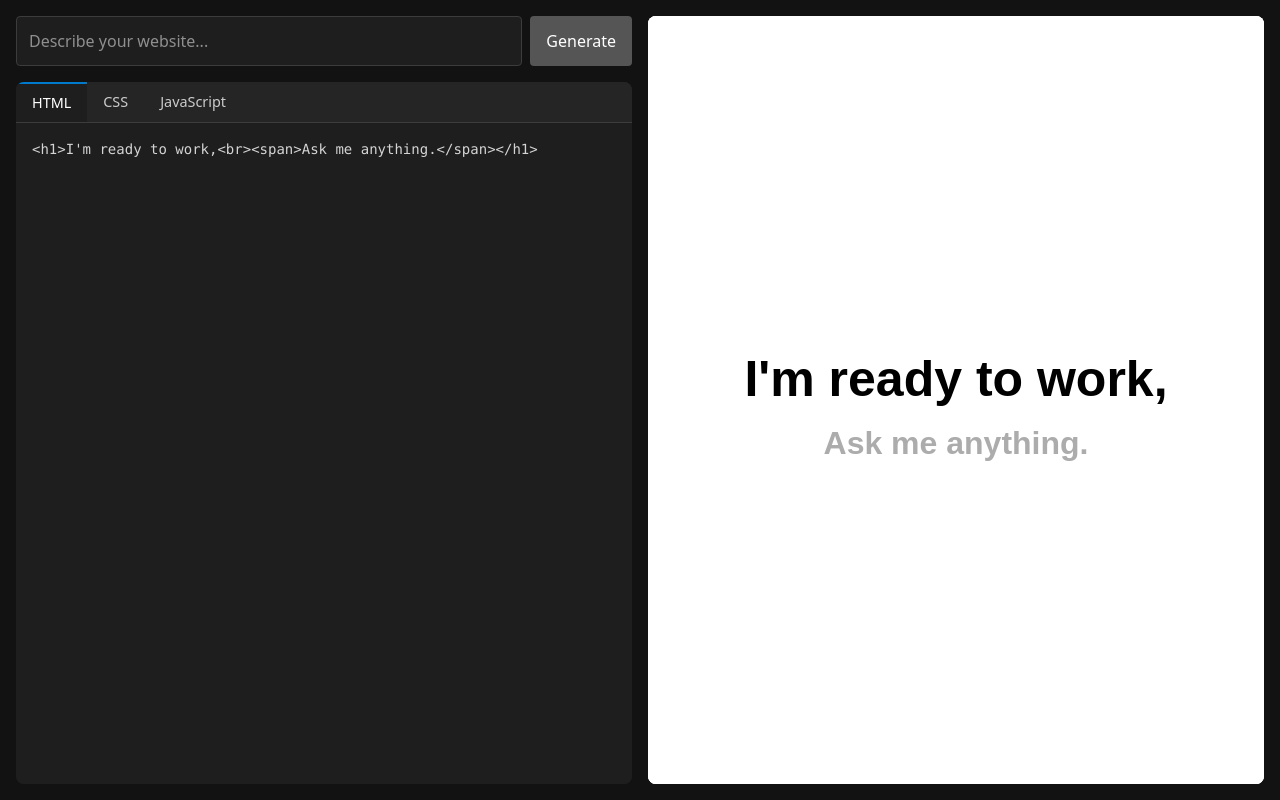
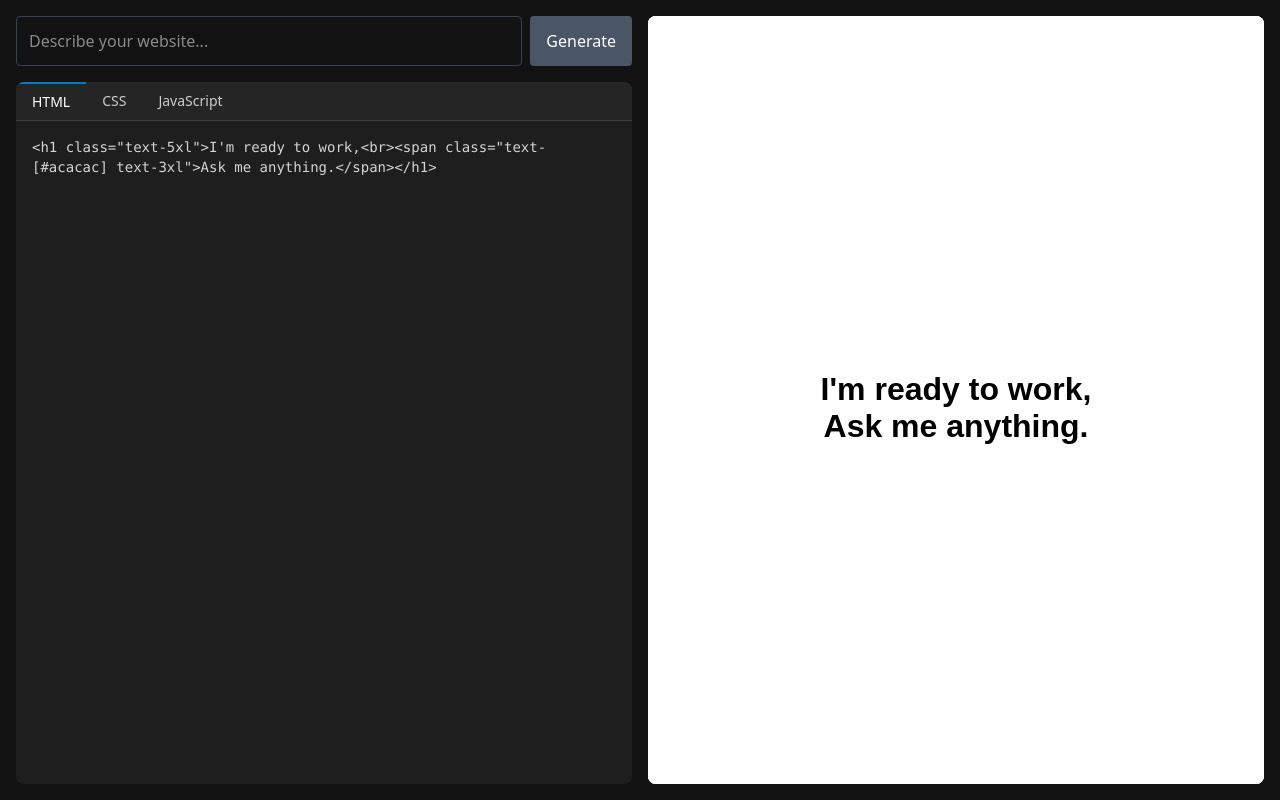
Before and after one commit to eramax/app-builder, a SvelteKit app: page / in a window 1280 px wide. Built offline with nearby package versions, Linux system fonts and the light colour scheme.

Commit message:
fix styling

```diff
--- a/src/App.svelte
+++ b/src/App.svelte
@@ -11,56 +11,17 @@
   });
 </script>
 
-<div class="app">
-  <div class="layout">
-    <div class="left-panel">
+<div class="h-screen flex flex-col">
+  <div class="grid grid-cols-2 gap-4 flex-grow h-full p-4">
+    <div class="flex flex-col gap-4 h-full">
       <Prompt />
-      <div class="editor-container">
+      <div class="bg-[#1e1e1e] rounded-lg flex flex-col flex-grow overflow-hidden">
         <Navigation />
         <Editor />
       </div>
     </div>
-    <div class="preview-container">
+    <div class="bg-white rounded-lg overflow-hidden">
       <Preview />
     </div>
   </div>
 </div>
-
-<style>
-  .app {
-    height: 100vh;
-    display: flex;
-    flex-direction: column;
-  }
-
-  .layout {
-    display: grid;
-    grid-template-columns: 1fr 1fr;
-    gap: 1rem;
-    flex-grow: 1;
-    height: 100%;
-    padding: 1rem;
-  }
-
-  .left-panel {
-    display: flex;
-    flex-direction: column;
-    gap: 1rem;
-    height: 100%;
-  }
-
-  .editor-container {
-    background-color: #1e1e1e;
-    border-radius: 8px;
-    display: flex;
-    flex-direction: column;
-    flex-grow: 1;
-    overflow: hidden;
-  }
-
-  .preview-container {
-    background-color: white;
-    border-radius: 8px;
-    overflow: hidden;
-  }
-</style>
--- a/src/app.css
+++ b/src/app.css
@@ -1,4 +1,5 @@
 @import "tailwindcss";
+
 /* Root styles */
 :root {
   font-family: system-ui, -apple-system, sans-serif;
@@ -10,37 +11,3 @@ body {
   margin: 0;
   min-height: 100vh;
 }
-
-/* Editor styling */
-.line-numbers {
-  color: #6b7280;
-  text-align: right;
-  padding-right: 1rem;
-  user-select: none;
-  font-family: monospace;
-}
-
-.code-editor {
-  font-family: monospace;
-  background-color: #1a1a1a;
-  color: white;
-  padding: 1rem;
-  overflow: auto;
-  height: 100%;
-  tab-size: 2;
-}
-
-.preview-panel {
-  background-color: white;
-  border-radius: 0.375rem;
-  overflow: hidden;
-  box-shadow: 0 4px 6px -1px rgba(0, 0, 0, 0.1);
-  height: calc(100% - 2rem);
-}
-
-/* Syntax highlighting classes */
-.token-tag { color: #60a5fa; }
-.token-attribute { color: #fbbf24; }
-.token-string { color: #34d399; }
-.token-comment { color: #6b7280; }
-.token-keyword { color: #c084fc; }
--- a/src/components/Editor.svelte
+++ b/src/components/Editor.svelte
@@ -12,22 +12,7 @@
 
 <textarea
   bind:value={siteStore.files[siteStore.activeFile]}
-  class="editor"
+  class="w-full h-full bg-[#1e1e1e] text-[#d4d4d4] font-mono text-sm p-4 border-none resize-none outline-none"
   placeholder="Enter your code here..."
   bind:this={editor}
 ></textarea>
-
-<style>
-  .editor {
-    width: 100%;
-    height: 100%;
-    background-color: #1e1e1e;
-    color: #d4d4d4;
-    font-family: 'Consolas', 'Courier New', monospace;
-    font-size: 14px;
-    padding: 1rem;
-    border: none;
-    resize: none;
-    outline: none;
-  }
-</style>
--- a/src/components/Navigation.svelte
+++ b/src/components/Navigation.svelte
@@ -8,41 +8,13 @@
   };
 </script>
 
-<div class="navigation">
+<div class="flex bg-[#252526] border-b border-[#3c3c3c]">
   {#each Object.keys(siteStore.files) as file}
     <button
-      class="tab"
-      class:active={file === siteStore.activeFile}
+      class="py-2 px-4 bg-transparent border-0 text-[#cccccc] cursor-pointer text-sm hover:bg-[#2d2d2d] {file === siteStore.activeFile ? 'bg-[#1e1e1e] border-t-2 border-t-[#007acc] text-white' : ''}"
       onclick={() => siteStore.activeFile = file}
     >
       {fileTypes[file]}
     </button>
   {/each}
 </div>
-
-<style>
-  .navigation {
-    display: flex;
-    background-color: #252526;
-    border-bottom: 1px solid #3c3c3c;
-  }
-
-  .tab {
-    padding: 0.5rem 1rem;
-    background-color: transparent;
-    border: none;
-    color: #cccccc;
-    cursor: pointer;
-    font-size: 0.9rem;
-  }
-
-  .tab:hover {
-    background-color: #2d2d2d;
-  }
-
-  .tab.active {
-    background-color: #1e1e1e;
-    border-top: 2px solid #007acc;
-    color: #ffffff;
-  }
-</style>
--- a/src/components/Preview.svelte
+++ b/src/components/Preview.svelte
@@ -2,20 +2,6 @@
   import { siteStore } from "$lib/store.svelte";
 </script>
 
-<div class="preview">
-  <iframe title="Preview" srcdoc={siteStore.preview} sandbox="allow-scripts allow-popups"></iframe>
+<div class="w-full h-full">
+  <iframe title="Preview" srcdoc={siteStore.preview} sandbox="allow-scripts allow-popups" class="w-full h-full border-none bg-white"></iframe>
 </div>
-
-<style>
-  .preview {
-    width: 100%;
-    height: 100%;
-  }
-
-  iframe {
-    width: 100%;
-    height: 100%;
-    border: none;
-    background-color: white;
-  }
-</style>
--- a/src/components/Prompt.svelte
+++ b/src/components/Prompt.svelte
@@ -26,57 +26,21 @@
   }
 </script>
 
-<div class="prompt-container">
-  <form on:submit|preventDefault={handleSubmit} class="prompt-form">
+<div class="w-full">
+  <form on:submit|preventDefault={handleSubmit} class="flex gap-2">
     <input
       type="text"
       placeholder="Describe your website..."
       bind:value={siteStore.userPrompt}
       disabled={siteStore.isStreaming}
+      class="flex-grow p-3 border border-gray-700 rounded bg-app-gray text-white text-base"
     />
-    <button type="submit" disabled={siteStore.isStreaming || !siteStore.userPrompt.trim()}>
+    <button
+      type="submit"
+      disabled={siteStore.isStreaming || !siteStore.userPrompt.trim()}
+      class="px-4 py-3 bg-app-blue text-white border-none rounded text-base cursor-pointer transition-colors hover:bg-blue-500 disabled:bg-gray-600 disabled:cursor-not-allowed"
+    >
       {siteStore.isStreaming ? 'Generating...' : 'Generate'}
     </button>
   </form>
 </div>
-
-<style>
-  .prompt-container {
-    width: 100%;
-  }
-
-  .prompt-form {
-    display: flex;
-    gap: 0.5rem;
-  }
-
-  input {
-    flex-grow: 1;
-    padding: 0.75rem;
-    border: 1px solid #3c3c3c;
-    border-radius: 4px;
-    background-color: #1e1e1e;
-    color: #ffffff;
-    font-size: 1rem;
-  }
-
-  button {
-    padding: 0.75rem 1rem;
-    background-color: #007acc;
-    color: white;
-    border: none;
-    border-radius: 4px;
-    font-size: 1rem;
-    cursor: pointer;
-    transition: background-color 0.2s;
-  }
-
-  button:hover:not(:disabled) {
-    background-color: #0098ff;
-  }
-
-  button:disabled {
-    background-color: #555555;
-    cursor: not-allowed;
-  }
-</style>
--- a/src/routes/+page.svelte
+++ b/src/routes/+page.svelte
@@ -11,56 +11,17 @@
     });
   </script>
 
-  <div class="app">
-    <div class="layout">
-      <div class="left-panel">
+  <div class="h-screen flex flex-col">
+    <div class="grid grid-cols-2 gap-4 flex-grow h-full p-4">
+      <div class="flex flex-col gap-4 h-full">
         <Prompt />
-        <div class="editor-container">
+        <div class="bg-[#1e1e1e] rounded-lg flex flex-col flex-grow overflow-hidden">
           <Navigation />
           <Editor />
         </div>
       </div>
-      <div class="preview-container">
+      <div class="bg-white rounded-lg overflow-hidden">
         <Preview />
       </div>
     </div>
   </div>
-
-  <style>
-    .app {
-      height: 100vh;
-      display: flex;
-      flex-direction: column;
-    }
-
-    .layout {
-      display: grid;
-      grid-template-columns: 1fr 1fr;
-      gap: 1rem;
-      flex-grow: 1;
-      height: 100%;
-      padding: 1rem;
-    }
-
-    .left-panel {
-      display: flex;
-      flex-direction: column;
-      gap: 1rem;
-      height: 100%;
-    }
-
-    .editor-container {
-      background-color: #1e1e1e;
-      border-radius: 8px;
-      display: flex;
-      flex-direction: column;
-      flex-grow: 1;
-      overflow: hidden;
-    }
-
-    .preview-container {
-      background-color: white;
-      border-radius: 8px;
-      overflow: hidden;
-    }
-  </style>
--- a/static/demo/app.css
+++ b/static/demo/app.css
@@ -1,3 +1,4 @@
+/* Most styles have been converted to Tailwind classes in the HTML */
 body {
     display: flex;
     justify-content: center;
@@ -15,15 +16,6 @@ body {
     transform: rotate(30deg);
 }
 
-h1 {
-    font-size: 50px;
-}
-
-h1 span {
-    color: #acacac;
-    font-size: 32px;
-}
-
 @media screen and (max-width: 640px) {
     .arrow {
         top: 12px;
--- a/static/demo/app.js
+++ b/static/demo/app.js
@@ -1 +1,4 @@
-//console.log("app loaded in preview mode");
+// Simple animation for demo
+document.addEventListener('DOMContentLoaded', () => {
+  console.log("Demo site loaded with Tailwind CSS");
+});
--- a/static/demo/index.html
+++ b/static/demo/index.html
@@ -1 +1 @@
-<h1>I'm ready to work,<br><span>Ask me anything.</span></h1>
+<h1 class="text-5xl">I'm ready to work,<br><span class="text-[#acacac] text-3xl">Ask me anything.</span></h1>
```
